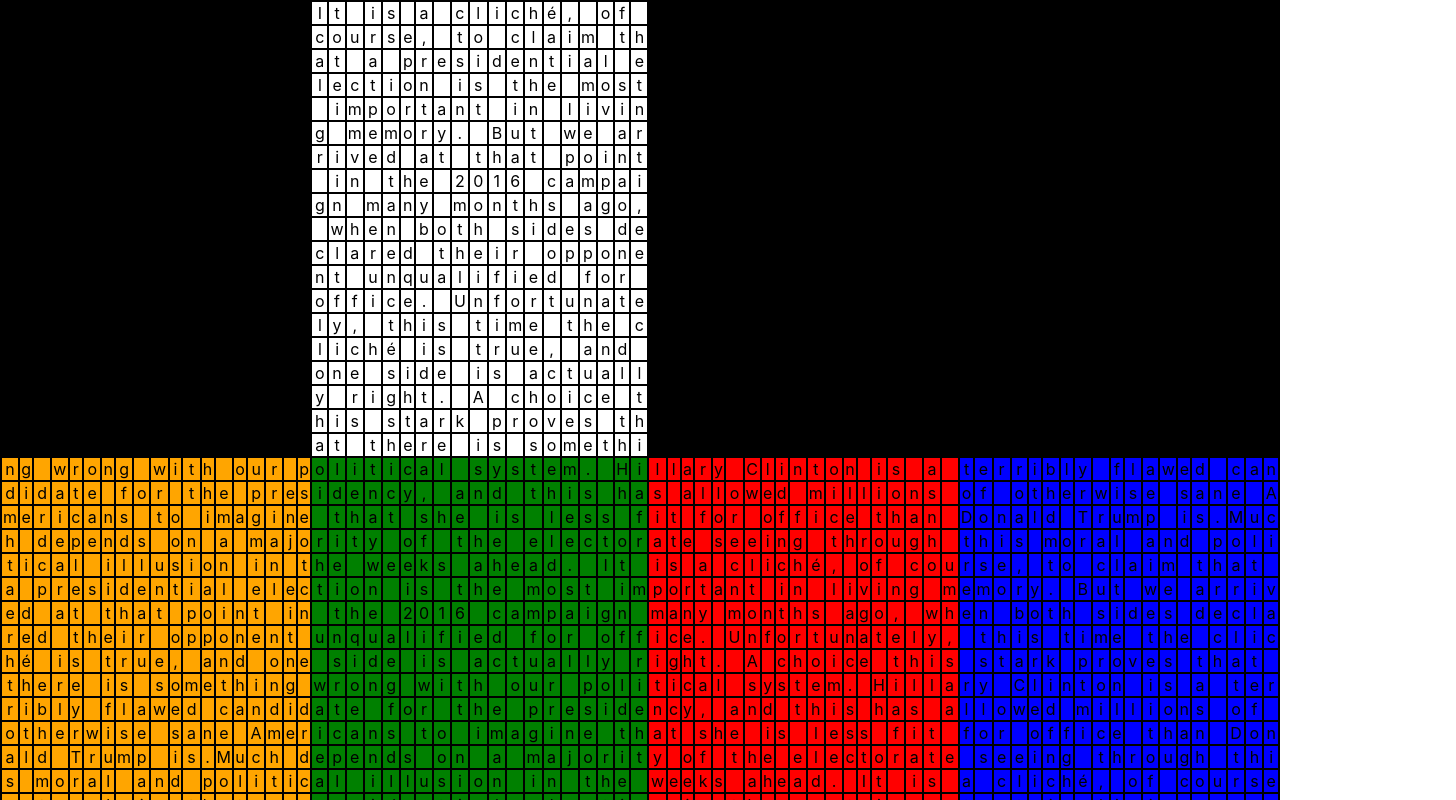
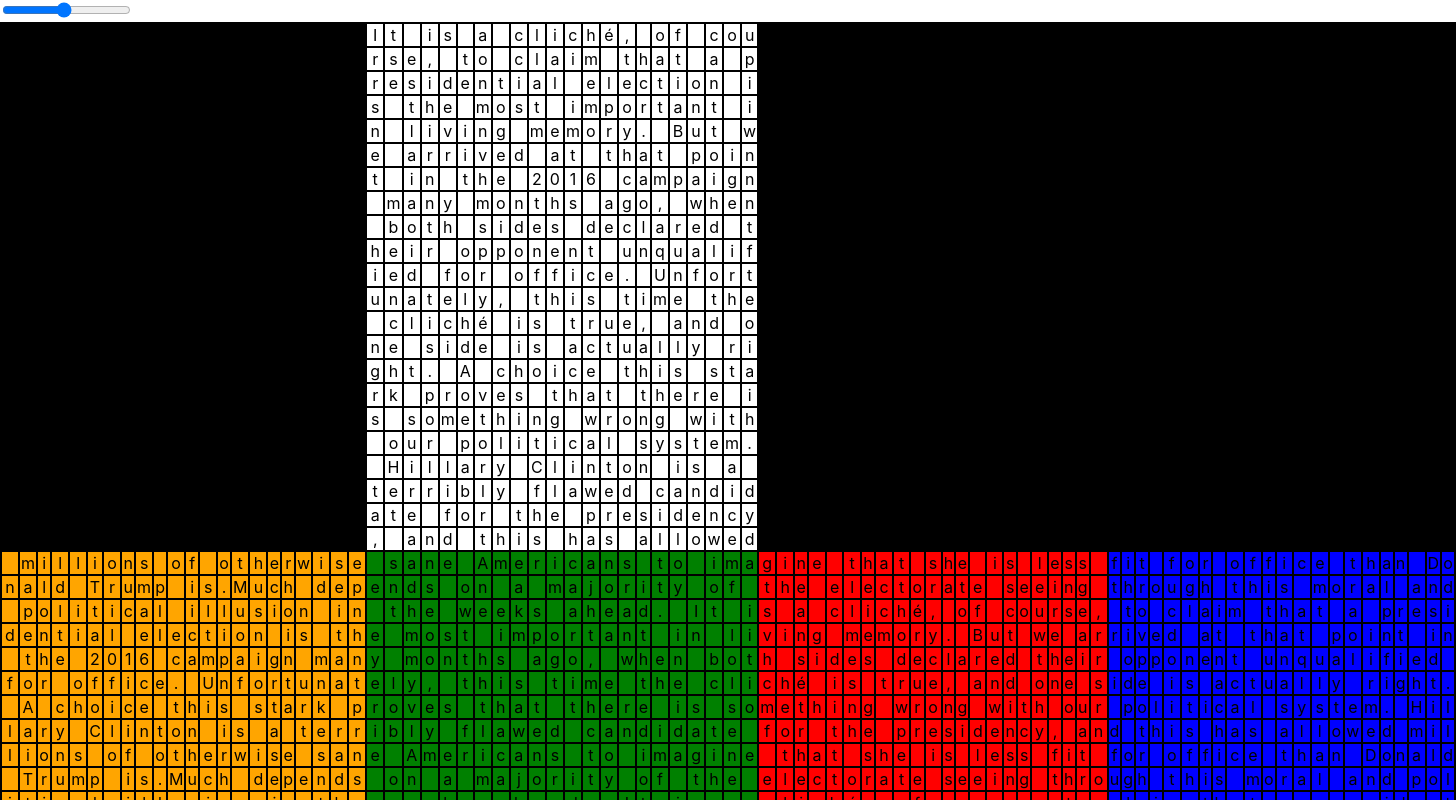
Before and after one commit to addytheyoung/rubiks-cube-encryption, a React (Create React App) app: page / in a window 1280 px wide. Shown: the top 800 px of the page, 1456 px wide, since content can reach past the window. Built offline with nearby package versions, Linux system fonts and the light colour scheme.

Commit message:
speed change

```diff
--- a/src/components/Cube.js
+++ b/src/components/Cube.js
@@ -1,5 +1,6 @@
 import React, { useState } from "react";
 import CubeGrid from "./CubeGrid";
+import Slider from "./Slider";
 
 const newCube = (partialMessage, size) => {
   const generateFullMessage = () => {
@@ -99,6 +100,9 @@
 
   return (
     <div>
+      <div>
+        <Slider speed={speed} onSpeedChange={newSpeed => setSpeed(newSpeed)} />
+      </div>
       <CubeGrid cube={cube} size={size} />
     </div>
   );
```
Also changed, not shown: src/App.js (+1 -1 lines).
